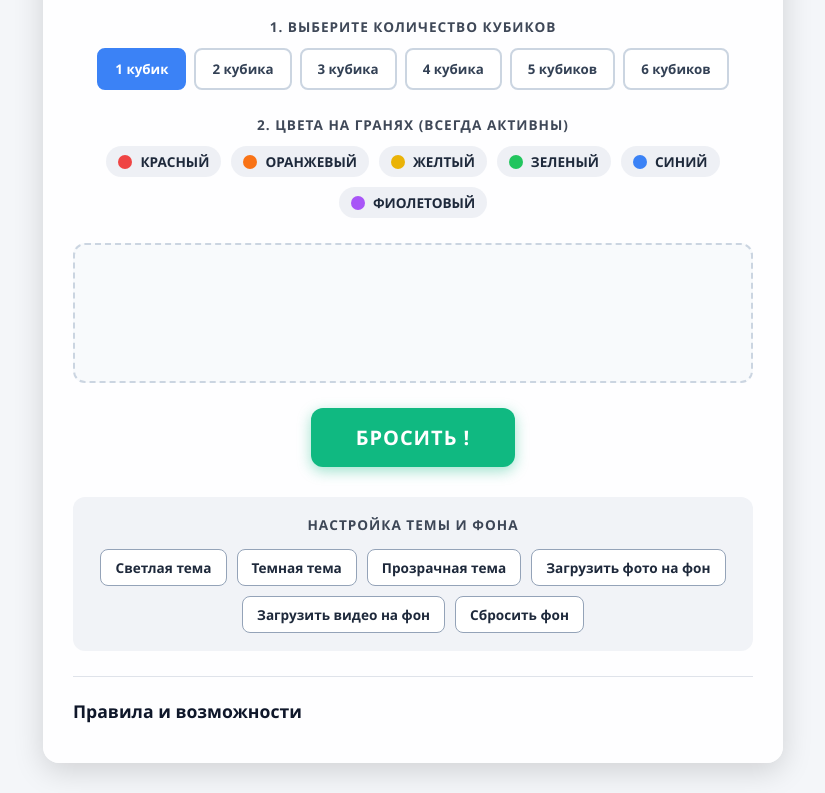
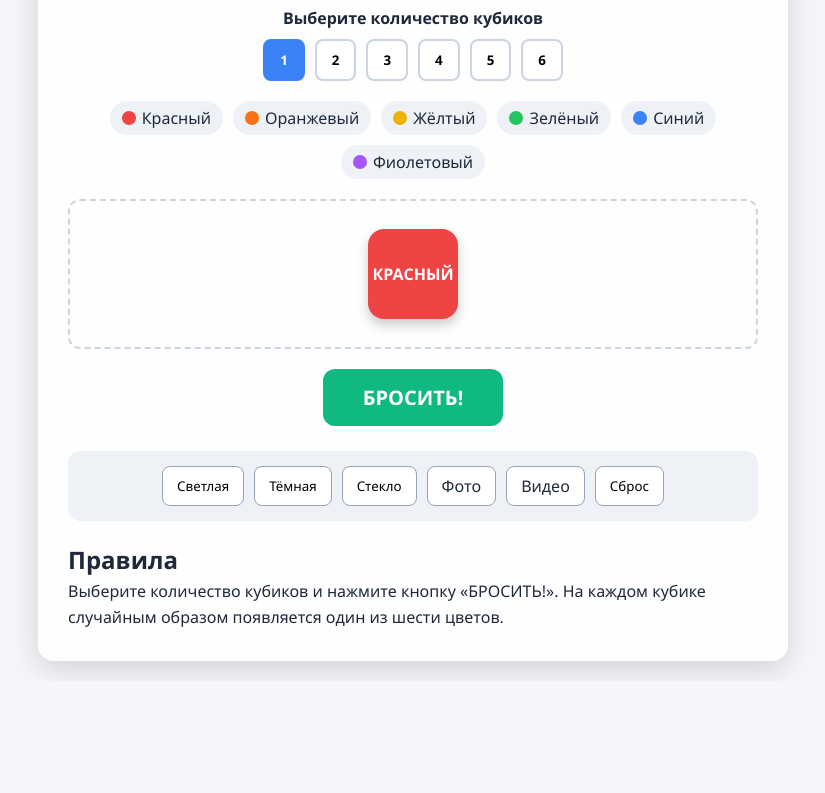
Before and after one commit to itstep5445-rgb/color-diceground228, a plain HTML site: page index.html in a window 1280 px wide. Shown: the part 138-931 px from the top of the page, without its empty margins (227-1052 px from the left). After the commit the page ends 819 px from the top, so only its background shows below. Drawn offline with Linux system fonts and the light colour scheme.

Commit message:
Refactor index.html structure and styles

```diff
--- a/index.html
+++ b/index.html
@@ -3,293 +3,374 @@
 <head>
 <meta charset="UTF-8">
 <meta name="viewport" content="width=device-width, initial-scale=1.0">
-    <title>Цветные кубики онлайн — Генератор бросков (Color Dice)</title>
-    <meta name="description" content="Бесплатный онлайн-генератор цветных кубиков. Выберите от 1 до 6 кубиков, настройте свою тему оформления, фото или видео на фон и бросайте кубики.">
+<title>Цветные кубики онлайн — Генератор бросков</title>
+
 <style>
-        * {
-            box-sizing: border-box;
-            margin: 0;
-            padding: 0;
-            font-family: 'Segoe UI', Tahoma, Geneva, Verdana, sans-serif;
+*{
+    box-sizing:border-box;
+    margin:0;
+    padding:0;
+    font-family:'Segoe UI',Tahoma,Geneva,Verdana,sans-serif;
 }
-        body {
-            background-color: #f4f6f9;
-            color: #1e293b;
-            display: flex;
-            flex-direction: column;
-            align-items: center;
-            min-height: 100vh;
-            padding: 30px 15px;
-            background-size: cover;
-            background-position: center;
-            background-attachment: fixed;
-            transition: background-color 0.3s, color 0.3s;
-            position: relative;
+
+body{
+    background:#f4f6f9;
+    color:#1e293b;
+    display:flex;
+    justify-content:center;
+    align-items:center;
+    min-height:100vh;
+    padding:20px;
+    flex-direction:column;
+    background-size:cover;
+    background-position:center;
+    background-attachment:fixed;
 }
-        #bgVideo {
-            position: fixed;
-            top: 0;
-            left: 0;
-            width: 100vw;
-            height: 100vh;
-            object-fit: cover;
-            z-index: -1;
-            display: none;
+
+#bgVideo{
+    position:fixed;
+    top:0;
+    left:0;
+    width:100%;
+    height:100%;
+    object-fit:cover;
+    display:none;
+    z-index:-1;
 }
-        body.theme-dark {
-            background-color: #0f172a;
-            color: #f8fafc;
+
+.container{
+    max-width:750px;
+    width:100%;
+    background:rgba(255,255,255,0.95);
+    border-radius:16px;
+    padding:30px;
+    text-align:center;
+    box-shadow:0 8px 30px rgba(0,0,0,.15);
 }
-        body.theme-dark .container {
-            background: rgba(30, 41, 59, 0.92);
-            color: #f8fafc;
+
+.theme-dark{
+    background:#0f172a;
+    color:white;
 }
-        body.theme-dark h1, body.theme-dark .rules h2 {
-            color: #ffffff;
+
+.theme-glass .container{
+    background:rgba(255,255,255,.7);
+    backdrop-filter:blur(12px);
 }
-        body.theme-dark .subtitle, body.theme-dark .rules {
-            color: #cbd5e1;
+
+h1{
+    margin-bottom:10px;
 }
-        body.theme-dark .dice-arena {
-            background: rgba(15, 23, 42, 0.7);
-            border-color: #475569;
+
+.subtitle{
+    color:#64748b;
+    margin-bottom:20px;
 }
-        body.theme-dark .count-btn {
-            background: #1e293b;
-            color: #f8fafc;
-            border-color: #475569;
+
+.section-label{
+    display:block;
+    margin:15px 0 10px;
+    font-weight:700;
 }
-        body.theme-glass .container {
-            background: rgba(255, 255, 255, 0.78);
-            backdrop-filter: blur(12px);
-            -webkit-backdrop-filter: blur(12px);
+
+.count-selector{
+    display:flex;
+    justify-content:center;
+    flex-wrap:wrap;
+    gap:10px;
+    margin-bottom:20px;
 }
-        .container {
-            background: rgba(255, 255, 255, 0.95);
-            max-width: 740px;
-            width: 100%;
-            padding: 30px;
-            border-radius: 16px;
-            box-shadow: 0 8px 30px rgba(0, 0, 0, 0.15);
-            text-align: center;
-            transition: background 0.3s;
+
+.count-btn{
+    padding:10px 15px;
+    border:2px solid #cbd5e1;
+    background:white;
+    border-radius:8px;
+    cursor:pointer;
+    font-weight:bold;
 }
-        h1 {
-            font-size: 2.2rem;
-            margin-bottom: 5px;
-            color: #0f172a;
+
+.count-btn.active{
+    background:#3b82f6;
+    color:white;
+    border-color:#3b82f6;
 }
-        .subtitle {
-            color: #64748b;
-            margin-bottom: 20px;
-            font-size: 1rem;
+
+.colors-legend{
+    display:flex;
+    justify-content:center;
+    flex-wrap:wrap;
+    gap:10px;
+    margin-bottom:20px;
 }
-        .section-label {
-            font-weight: 700;
-            text-transform: uppercase;
-            font-size: 0.85rem;
-            letter-spacing: 1px;
-            margin-bottom: 12px;
-            display: block;
-            opacity: 0.85;
+
+.color-badge{
+    display:flex;
+    align-items:center;
+    gap:6px;
+    padding:6px 12px;
+    border-radius:20px;
+    background:#eef2f7;
 }
-        .count-selector {
-            display: flex;
-            flex-wrap: wrap;
-            justify-content: center;
-            gap: 8px;
-            margin-bottom: 25px;
+
+.color-dot{
+    width:14px;
+    height:14px;
+    border-radius:50%;
 }
-        .count-btn {
-            padding: 10px 16px;
-            border: 2px solid #cbd5e1;
-            background: #fff;
-            border-radius: 8px;
-            cursor: pointer;
-            font-weight: 600;
-            color: #334155;
-            transition: all 0.2s;
+
+.dice-arena{
+    min-height:150px;
+    border:2px dashed #cbd5e1;
+    border-radius:12px;
+    display:flex;
+    justify-content:center;
+    align-items:center;
+    flex-wrap:wrap;
+    gap:20px;
+    padding:25px;
+    margin-bottom:20px;
 }
-        .count-btn:hover {
-            border-color: #3b82f6;
+
+.dice{
+    width:90px;
+    height:90px;
+    border-radius:16px;
+    display:flex;
+    justify-content:center;
+    align-items:center;
+    color:white;
+    font-weight:bold;
+    text-align:center;
+    box-shadow:0 6px 12px rgba(0,0,0,.2);
 }
-        .count-btn.active {
-            background: #3b82f6 !important;
-            color: #fff !important;
-            border-color: #3b82f6 !important;
+
+.rolling{
+    animation:shake .35s ease;
 }
-        .colors-legend {
-            display: flex;
-            flex-wrap: wrap;
-            justify-content: center;
-            gap: 10px;
-            margin-bottom: 25px;
+
+@keyframes shake{
+    0%{transform:rotate(0);}
+    25%{transform:rotate(-15deg);}
+    50%{transform:rotate(15deg);}
+    75%{transform:rotate(-8deg);}
+    100%{transform:rotate(0);}
 }
-        .color-badge {
-            display: flex;
-            align-items: center;
-            gap: 8px;
-            padding: 6px 12px;
-            border-radius: 20px;
-            font-size: 0.85rem;
-            font-weight: 600;
-            background: rgba(148, 163, 184, 0.15);
+
+.roll-btn{
+    background:#10b981;
+    color:white;
+    border:none;
+    padding:15px 40px;
+    font-size:20px;
+    font-weight:bold;
+    border-radius:12px;
+    cursor:pointer;
 }
-        .color-dot {
-            width: 14px;
-            height: 14px;
-            border-radius: 50%;
-            display: inline-block;
+
+.custom-panel{
+    margin-top:25px;
+    padding:15px;
+    background:#eef2f7;
+    border-radius:12px;
+    display:flex;
+    justify-content:center;
+    flex-wrap:wrap;
+    gap:10px;
 }
-        .dice-arena {
-            min-height: 140px;
-            background: #f8fafc;
-            border: 2px dashed #cbd5e1;
-            border-radius: 12px;
-            display: flex;
-            flex-wrap: wrap;
-            justify-content: center;
-            align-items: center;
-            gap: 20px;
-            padding: 25px;
-            margin-bottom: 25px;
+
+.tool-btn{
+    padding:8px 14px;
+    border:1px solid #94a3b8;
+    border-radius:8px;
+    background:white;
+    cursor:pointer;
 }
-        .dice {
-            width: 85px;
-            height: 85px;
-            border-radius: 16px;
-            box-shadow: 0 6px 12px rgba(0, 0, 0, 0.2), inset 0 -4px 0 rgba(0,0,0,0.2);
-            display: flex;
-            align-items: center;
-            justify-content: center;
-            color: #fff;
-            font-weight: bold;
-            font-size: 0.85rem;
-            text-shadow: 0 1px 2px rgba(0,0,0,0.6);
+
+input[type=file]{
+    display:none;
 }
-        .dice.rolling {
-            animation: shake 0.35s ease-in-out;
-        }
-        @keyframes shake {
-            0% { transform: rotate(0deg) scale(1); }
-            25% { transform: rotate(-18deg) scale(1.1); }
-            50% { transform: rotate(18deg) scale(0.95); }
-            75% { transform: rotate(-10deg) scale(1.05); }
-            100% { transform: rotate(0deg) scale(1); }
-        }
-        .roll-btn {
-            background: #10b981;
-            color: #fff;
-            border: none;
-            padding: 16px 45px;
-            font-size: 1.25rem;
-            font-weight: 800;
-            border-radius: 12px;
-            cursor: pointer;
-            letter-spacing: 1px;
-            box-shadow: 0 4px 14px rgba(16, 185, 129, 0.4);
-            transition: background 0.2s, transform 0.1s;
-        }
-        .roll-btn:hover {
-            background: #059669;
-        }
-        .roll-btn:active {
-            transform: scale(0.97);
-        }
-        .custom-panel {
-            margin-top: 30px;
-            padding: 18px;
-            border-radius: 12px;
-            background: rgba(148, 163, 184, 0.12);
-            display: flex;
-            flex-wrap: wrap;
-            justify-content: center;
-            align-items: center;
-            gap: 10px;
-        }
-        .tool-btn {
-            padding: 8px 14px;
-            border-radius: 8px;
-            border: 1px solid #94a3b8;
-            background: #ffffff;
-            color: #1e293b;
-            font-size: 0.85rem;
-            font-weight: 600;
-            cursor: pointer;
-            transition: 0.2s;
-        }
-        .tool-btn:hover {
-            background: #e2e8f0;
-        }
-        input[type="file"] {
-            display: none;
-        }
-        .rules {
-            margin-top: 25px;
-            padding-top: 20px;
-            border-top: 1px solid rgba(148, 163, 184, 0.3);
-            text-align: left;
-            color: #475569;
-            font-size: 0.95rem;
-            line-height: 1.6;
-        }
-        .rules h2 {
-            font-size: 1.1rem;
-            color: #0f172a;
-            margin-bottom: 8px;
+
+.rules{
+    margin-top:20px;
+    text-align:left;
+    line-height:1.6;
 }
 </style>
 </head>
+
 <body>
 
-    <video id="bgVideo" autoplay loop muted playsinline></video>
+<video id="bgVideo" autoplay muted loop playsinline></video>
 
 <div class="container">
+
 <h1>Цветные кубики</h1>
 <p class="subtitle">Онлайн-генератор бросков (Color Dice)</p>
 
-        <span class="section-label">1. Выберите количество кубиков</span>
-        <div class="count-selector" id="countSelector">
-            <button class="count-btn active" data-count="1">1 кубик</button>
-            <button class="count-btn" data-count="2">2 кубика</button>
-            <button class="count-btn" data-count="3">3 кубика</button>
-            <button class="count-btn" data-count="4">4 кубика</button>
-            <button class="count-btn" data-count="5">5 кубиков</button>
-            <button class="count-btn" data-count="6">6 кубиков</button>
+<span class="section-label">Выберите количество кубиков</span>
+
+<div class="count-selector">
+    <button class="count-btn active" data-count="1">1</button>
+    <button class="count-btn" data-count="2">2</button>
+    <button class="count-btn" data-count="3">3</button>
+    <button class="count-btn" data-count="4">4</button>
+    <button class="count-btn" data-count="5">5</button>
+    <button class="count-btn" data-count="6">6</button>
 </div>
 
-        <span class="section-label">2. Цвета на гранях (всегда активны)</span>
 <div class="colors-legend">
-            <div class="color-badge"><span class="color-dot" style="background: #ef4444;"></span>КРАСНЫЙ</div>
-            <div class="color-badge"><span class="color-dot" style="background: #f97316;"></span>ОРАНЖЕВЫЙ</div>
-            <div class="color-badge"><span class="color-dot" style="background: #eab308;"></span>ЖЕЛТЫЙ</div>
-            <div class="color-badge"><span class="color-dot" style="background: #22c55e;"></span>ЗЕЛЕНЫЙ</div>
-            <div class="color-badge"><span class="color-dot" style="background: #3b82f6;"></span>СИНИЙ</div>
-            <div class="color-badge"><span class="color-dot" style="background: #a855f7;"></span>ФИОЛЕТОВЫЙ</div>
+    <div class="color-badge"><span class="color-dot" style="background:#ef4444"></span>Красный</div>
+    <div class="color-badge"><span class="color-dot" style="background:#f97316"></span>Оранжевый</div>
+    <div class="color-badge"><span class="color-dot" style="background:#eab308"></span>Жёлтый</div>
+    <div class="color-badge"><span class="color-dot" style="background:#22c55e"></span>Зелёный</div>
+    <div class="color-badge"><span class="color-dot" style="background:#3b82f6"></span>Синий</div>
+    <div class="color-badge"><span class="color-dot" style="background:#a855f7"></span>Фиолетовый</div>
 </div>
 
 <div class="dice-arena" id="diceArena"></div>
 
-        <button class="roll-btn" id="rollBtn">БРОСИТЬ !</button>
+<button class="roll-btn" id="rollBtn">БРОСИТЬ!</button>
 
 <div class="custom-panel">
-            <span class="section-label" style="width: 100%; margin-bottom: 5px;">Настройка темы и фона</span>
-            <button class="tool-btn" onclick="setTheme('light')">Светлая тема</button>
-            <button class="tool-btn" onclick="setTheme('dark')">Темная тема</button>
-            <button class="tool-btn" onclick="setTheme('glass')">Прозрачная тема</button>
+    <button class="tool-btn" onclick="setTheme('light')">Светлая</button>
+    <button class="tool-btn" onclick="setTheme('dark')">Тёмная</button>
+    <button class="tool-btn" onclick="setTheme('glass')">Стекло</button>
 
     <label class="tool-btn">
-                Загрузить фото на фон
+        Фото
         <input type="file" id="bgImageInput" accept="image/*">
     </label>
 
     <label class="tool-btn">
-                Загрузить видео на фон
+        Видео
         <input type="file" id="bgVideoInput" accept="video/*">
     </label>
 
-            <button class="tool-btn" onclick="resetBackground()">Сбросить фон</button>
+    <button class="tool-btn" onclick="resetBackground()">Сброс</button>
 </div>
 
 <div class="rules">
-            <h2>Правила и возможности</h2>
+<h2>Правила</h2>
+<p>Выберите количество кубиков и нажмите кнопку «БРОСИТЬ!». На каждом кубике случайным образом появляется один из шести цветов.</p>
+</div>
+
+</div>
+
+<script>
+let diceCount = 1;
+
+const fixedColors = [
+{name:'КРАСНЫЙ',hex:'#ef4444'},
+{name:'ОРАНЖЕВЫЙ',hex:'#f97316'},
+{name:'ЖЁЛТЫЙ',hex:'#eab308'},
+{name:'ЗЕЛЁНЫЙ',hex:'#22c55e'},
+{name:'СИНИЙ',hex:'#3b82f6'},
+{name:'ФИОЛЕТОВЫЙ',hex:'#a855f7'}
+];
+
+const diceArena = document.getElementById('diceArena');
+const rollBtn = document.getElementById('rollBtn');
+const countButtons = document.querySelectorAll('.count-btn');
+const bgVideo = document.getElementById('bgVideo');
+
+countButtons.forEach(btn=>{
+    btn.addEventListener('click',()=>{
+        countButtons.forEach(b=>b.classList.remove('active'));
+        btn.classList.add('active');
+        diceCount = Number(btn.dataset.count);
+        rollDice();
+    });
+});
+
+function rollDice(){
+    diceArena.innerHTML='';
+
+    for(let i=0;i<diceCount;i++){
+
+        const color =
+        fixedColors[Math.floor(Math.random()*fixedColors.length)];
+
+        const dice = document.createElement('div');
+
+        dice.className='dice rolling';
+        dice.style.background=color.hex;
+        dice.textContent=color.name;
+
+        diceArena.appendChild(dice);
+    }
+}
+
+rollBtn.addEventListener('click',rollDice);
+
+document.addEventListener('keydown',e=>{
+    if(e.code==='Space'){
+        e.preventDefault();
+        rollDice();
+    }
+});
+
+function setTheme(theme){
+    document.body.classList.remove('theme-dark','theme-glass');
+
+    if(theme==='dark'){
+        document.body.classList.add('theme-dark');
+    }
+
+    if(theme==='glass'){
+        document.body.classList.add('theme-glass');
+    }
+}
+
+document
+.getElementById('bgImageInput')
+.addEventListener('change',function(e){
+
+    const file = e.target.files[0];
+
+    if(file){
+
+        bgVideo.style.display='none';
+        bgVideo.src='';
+
+        const url = URL.createObjectURL(file);
+
+        document.body.style.backgroundImage =
+        `url('${url}')`;
+    }
+});
+
+document
+.getElementById('bgVideoInput')
+.addEventListener('change',function(e){
+
+    const file=e.target.files[0];
+
+    if(file){
+
+        document.body.style.backgroundImage='none';
+
+        const url=URL.createObjectURL(file);
+
+        bgVideo.src=url;
+        bgVideo.style.display='block';
+    }
+});
+
+function resetBackground(){
+
+    document.body.style.backgroundImage='none';
+    bgVideo.src='';
+    bgVideo.style.display='none';
+
+    document.body.classList.remove(
+        'theme-dark',
+        'theme-glass'
+    );
+}
+
+rollDice();
+</script>
+
+</body>
+</html>
```
Lines whose indentation alone changed are shown as unchanged.
